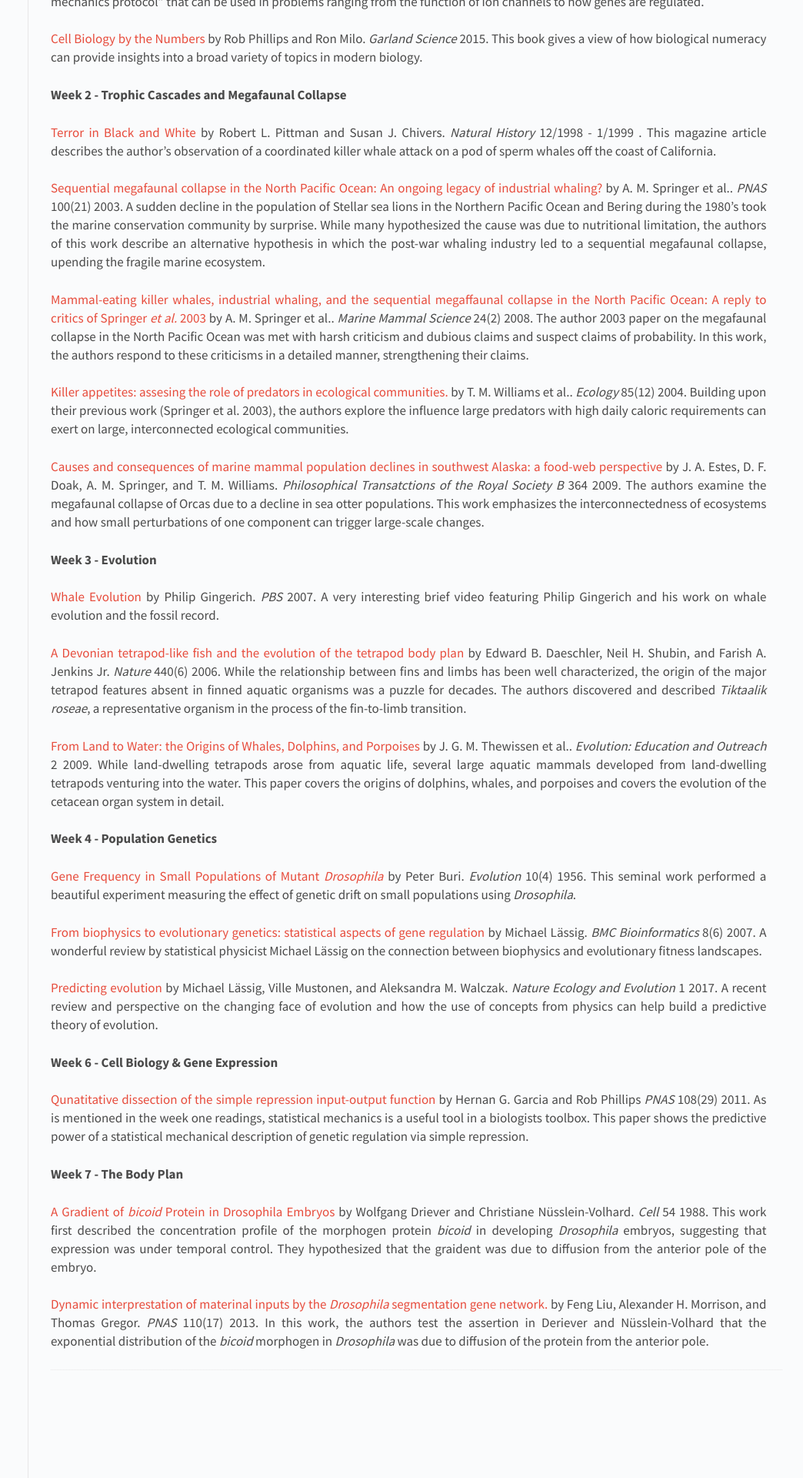
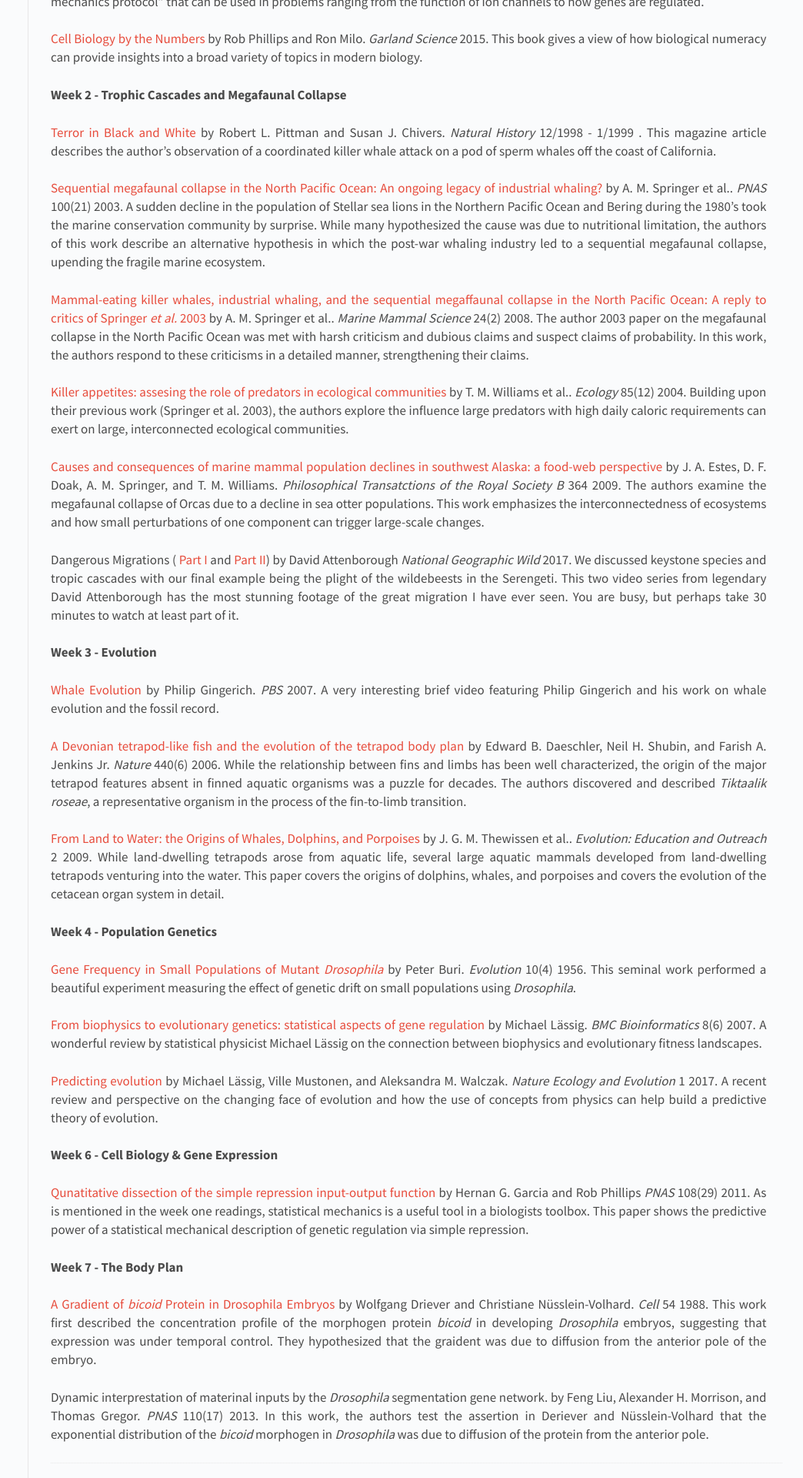
Before and after one commit to RPGroup-PBoC/bi1, a Jekyll site: the page built from _posts/2017-01-24-readings.md, in a window 1280 px wide. Shown: the part 1005-2925 px from the top of the page at 77% size, without its empty margins (236-1280 px from the left). Built offline with Jekyll 4.4.1, drawn with Linux system fonts in a browser that asks for light colours.

Commit message:
Added videos to readings page.

```diff
--- a/_data/papers.yaml
+++ b/_data/papers.yaml
@@ -73,7 +73,7 @@ Week 2 - Trophic Cascades and Megafaunal Collapse:
     PDF: "Springer2008.pdf"
     description: 'The author 2003 paper on the megafaunal collapse in the North Pacific Ocean was met with harsh criticism and dubious claims and suspect claims of probability. In this work, the authors respond to these criticisms in a detailed manner, strengthening their claims.'
 
-  - title: "Killer appetites: assesing the role of predators in ecological communities."
+  - title: "Killer appetites: assesing the role of predators in ecological communities"
     author: "T. M. Williams et al.."
     journal: "Ecology"
     volume: 85
@@ -90,6 +90,16 @@ Week 2 - Trophic Cascades and Megafaunal Collapse:
     year: 2009
     PDF: "Estes2009.pdf"
     description: "The authors examine the megafaunal collapse of Orcas due to a decline in sea otter populations. This work emphasizes the interconnectedness of ecosystems and how small perturbations of one component can trigger large-scale changes."
+
+  - title: Dangerous Migrations (<a href="https://www.youtube.com/watch?v=qdqIC8MYUOE"> Part I</a> and <a href="https://www.youtube.com/watch?v=vom31xAF9t8"> Part II</a>)
+    author: David Attenborough
+    journal: National Geographic Wild
+    year: 2017
+    description: "We discussed keystone species and tropic cascades with our final example
+being the plight of the wildebeests in the Serengeti.  This two video series from legendary
+David Attenborough has the most stunning footage of the great migration I have ever seen.
+You are busy, but perhaps take 30 minutes to watch at least part of it."
+
 
 Week 3 - Evolution:
   - title: Whale Evolution
--- a/_posts/2017-01-24-readings.md
+++ b/_posts/2017-01-24-readings.md
@@ -32,8 +32,10 @@ Readings mentioned specifically in class will be listed here as the course progr
 {% if p.link != None %}
 {% assign dir = p.link %}
 [{{ p.title }}]({{ p.link }}) by {{ p.author }} *{{ p.journal }}* {{ p.volume }}{{ p.number }} {{ p.year }}. {{ p.description }}
+{% elsif p.PDF != None %}
+[{{ p.title }}]({{ dir }}{{ p.PDF }}) by {{ p.author }} *{{ p.journal }}* {{ p.volume }}{{ p.number }} {{ p.year }}. {{ p.description }}
 {% else %}
-[{{ p.title }}]({{ dir }}{{ p.PDF }}) by {{ p.author }} *{{ p.journal }}* {{ p.volume }}{{ p.number }} {{ p.year }}. {{ p.description }}
+{{p.title}} by {{ p.author }} *{{ p.journal }}* {{ p.volume }}{{ p.number }} {{ p.year }}. {{ p.description }}
 {% endif %}
 {% endfor %}
 {% endfor %}
```
Also changed, not shown: 4 other files.
